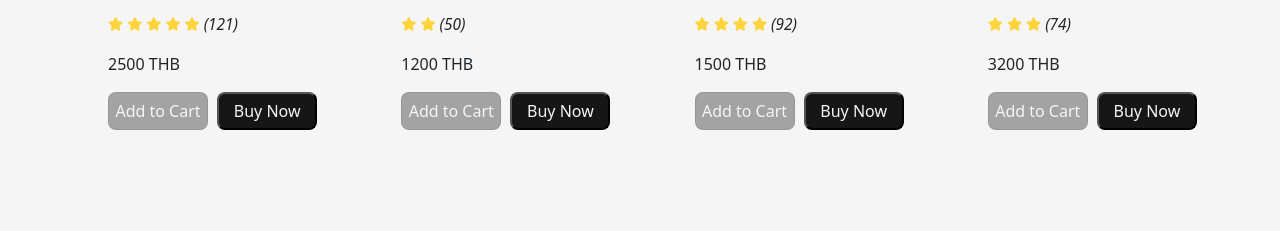
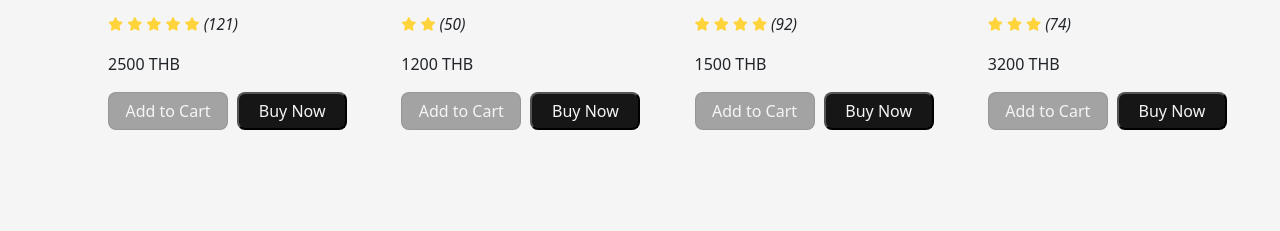
Before and after one commit to Tanaruk311/Tanaruk311.github.io, a plain HTML site: page Products.html in a window 1280 px wide. Shown: the part 484-715 px from the top of the page. Drawn offline with nearby package versions, Linux system fonts and the light colour scheme; files whose address does not match are found by name; a web font is replaced by a local one.

Commit message:
Update style.css

```diff
--- a/style.css
+++ b/style.css
@@ -148,7 +148,7 @@ header{
     background-color: #161617;
     padding: 5px;
     border-radius: 8px;
-    width: 100px;
+    width: 110px;
     margin-left: 5px;
 }
 .btn-product a {
@@ -172,7 +172,7 @@ header{
     background-color: rgba(148, 148, 148, 0.849);
     padding: 6px;
     border-radius: 8px;
-    width: 100px;
+    width: 120px;
     border: solid 1px rgba(148, 148, 148, 0.849); ;
 }
 .btn-Cart a {
```
